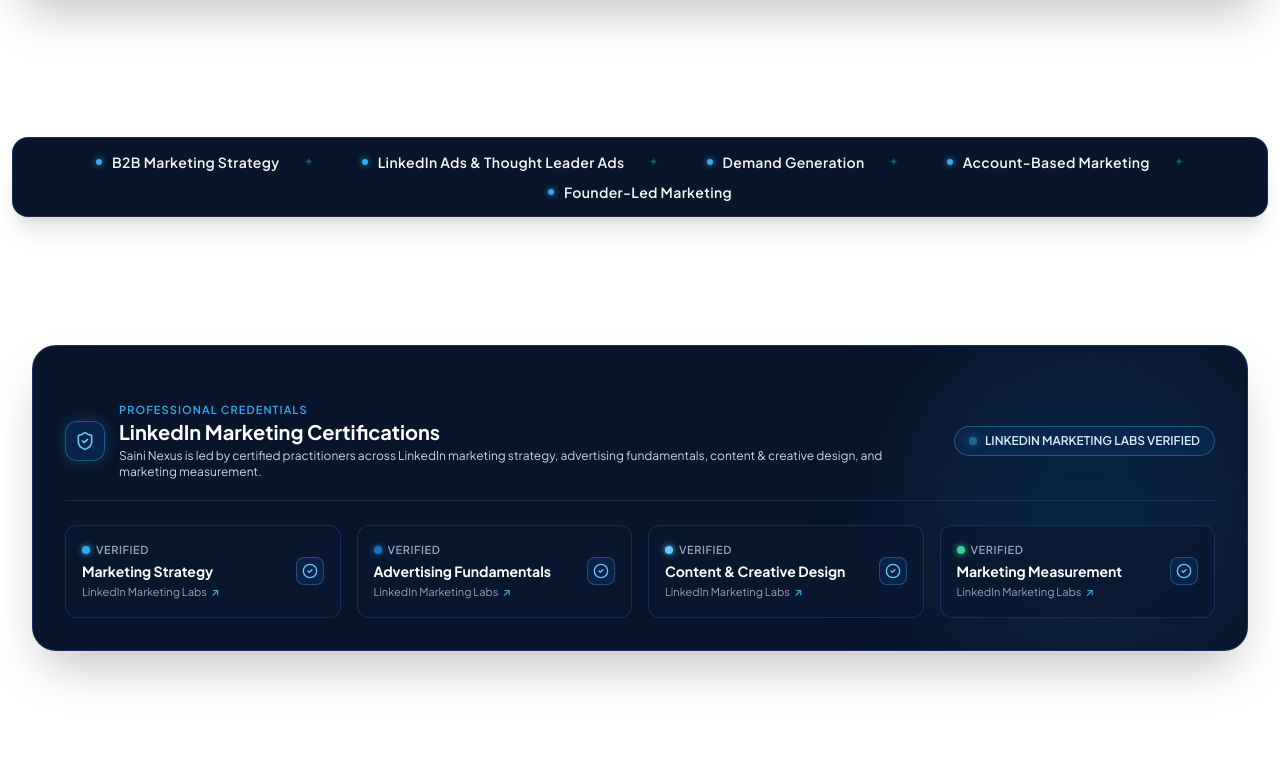
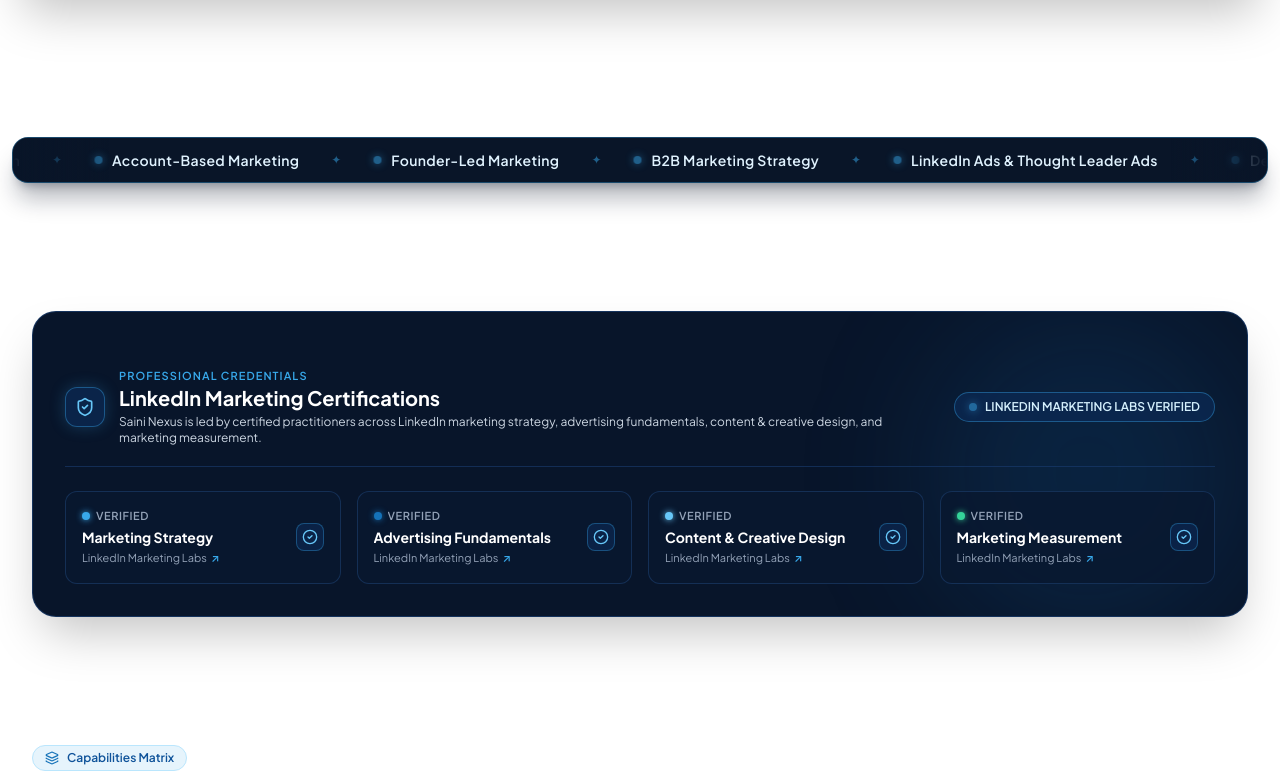
Before and after one commit to Kamu08/Saini-Nexus, a Next.js app: page / in a window 1280 px wide. Shown: the part 900-1673 px from the top of the page. Built offline with nearby package versions, Linux system fonts and the light colour scheme.

Commit message:
Make Core Capabilities ribbon a moving marquee matching base color

```diff
--- a/src/app/page.tsx
+++ b/src/app/page.tsx
@@ -44,24 +44,40 @@ export default function HomePage() {
       <ModernHero />
 
       {/* ========================================================= */}
-      {/* DYNAMIC BREAK 01: CORE CAPABILITIES RIBBON                */}
-      {/* Clean, authoritative capability strip framed with margins */}
+      {/* DYNAMIC BREAK 01: CORE CAPABILITIES MOVING TICKER RIBBON  */}
+      {/* Continuous smooth infinite marquee matching hero base color */}
       {/* ========================================================= */}
       <div className="px-2 sm:px-3">
-        <div className="w-full bg-[#08152a] border border-[#1b3f73]/60 rounded-xl sm:rounded-2xl py-3.5 px-4 shadow-xl">
-          <div className="max-w-7xl mx-auto flex flex-wrap items-center justify-center gap-x-8 sm:gap-x-12 gap-y-2.5 text-center">
-            {CAPABILITIES.map((item, idx) => (
-              <div key={idx} className="flex items-center gap-4 sm:gap-6">
-                <span className="font-sans text-xs sm:text-sm font-semibold tracking-wide text-slate-100 flex items-center gap-2.5">
-                  <span className="w-1.5 h-1.5 rounded-full bg-[#38a9eb] shadow-[0_0_6px_#38a9eb] inline-block shrink-0" />
+        <div className="w-full bg-[#091528] border border-[#38a9eb]/35 rounded-xl sm:rounded-2xl py-3 px-2 shadow-xl shadow-[#091528]/30 relative overflow-hidden select-none">
+
+          {/* Subtle Ambient Edge Fades for Seamless Entry & Exit */}
+          <div className="pointer-events-none absolute inset-y-0 left-0 w-12 sm:w-24 bg-gradient-to-r from-[#091528] to-transparent z-10" />
+          <div className="pointer-events-none absolute inset-y-0 right-0 w-12 sm:w-24 bg-gradient-to-l from-[#091528] to-transparent z-10" />
+
+          {/* Infinite Moving Marquee Track */}
+          <div className="flex w-max animate-marquee items-center [animation-duration:35s] hover:[animation-play-state:paused]">
+            {/* Set 1 */}
+            {[...CAPABILITIES, ...CAPABILITIES].map((item, idx) => (
+              <div key={`s1-${idx}`} className="flex items-center gap-6 sm:gap-8 mr-6 sm:mr-8 shrink-0">
+                <span className="font-sans text-xs sm:text-sm font-semibold tracking-wide text-[#e0f2fe] flex items-center gap-2.5 whitespace-nowrap">
+                  <span className="w-2 h-2 rounded-full bg-[#38a9eb] shadow-[0_0_8px_#38a9eb] inline-block shrink-0 animate-pulse" />
                   {item}
                 </span>
-                {idx < CAPABILITIES.length - 1 && (
-                  <span className="text-[#38a9eb]/40 font-sans text-xs hidden md:inline">✦</span>
-                )}
+                <span className="text-[#38a9eb]/50 font-sans text-xs select-none">✦</span>
+              </div>
+            ))}
+            {/* Set 2 (Mirror copy for 100% glitch-free infinite loop) */}
+            {[...CAPABILITIES, ...CAPABILITIES].map((item, idx) => (
+              <div key={`s2-${idx}`} className="flex items-center gap-6 sm:gap-8 mr-6 sm:mr-8 shrink-0">
+                <span className="font-sans text-xs sm:text-sm font-semibold tracking-wide text-[#e0f2fe] flex items-center gap-2.5 whitespace-nowrap">
+                  <span className="w-2 h-2 rounded-full bg-[#38a9eb] shadow-[0_0_8px_#38a9eb] inline-block shrink-0 animate-pulse" />
+                  {item}
+                </span>
+                <span className="text-[#38a9eb]/50 font-sans text-xs select-none">✦</span>
               </div>
             ))}
           </div>
+
         </div>
       </div>
 
```
